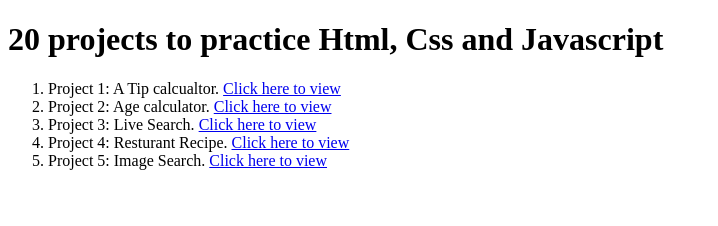
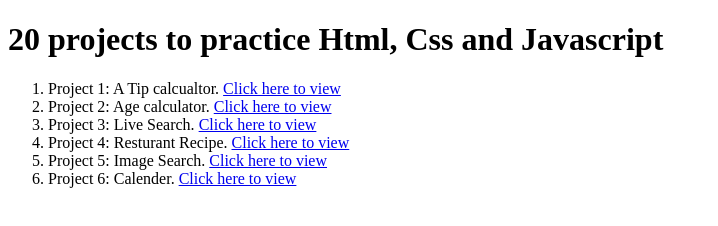
Before and after one commit to Tarboshi-Technologies/frontend-projects, a plain HTML site: page index.html in a window 1280 px wide. Shown: the whole page, without its empty margins (0-718 px from the left). Drawn offline with Linux system fonts and the light colour scheme.

Commit message:
add calender project 6

```diff
--- a/index.html
+++ b/index.html
@@ -32,6 +32,10 @@
             <li>
                 Project 5: Image Search. <a href="/project5-image-search/index.html">Click here to view</a>
             </li>
+
+            <li>
+                Project 6: Calender. <a href="/project6-calender/index.html">Click here to view</a>
+            </li>
         </ol>
     </nav>
 </body>
--- /dev/null
+++ b/project6-calender/css/style.css
@@ -0,0 +1,8 @@
+* {
+  box-sizing: border-box;
+}
+body {
+  font-family: poppins, sans-serif;
+  margin: 0 auto;
+  display: flex;
+}
```
Also changed, not shown: project6-calender/index.html (added, +15 -0 lines), project-images/project6-calender.png (added).
